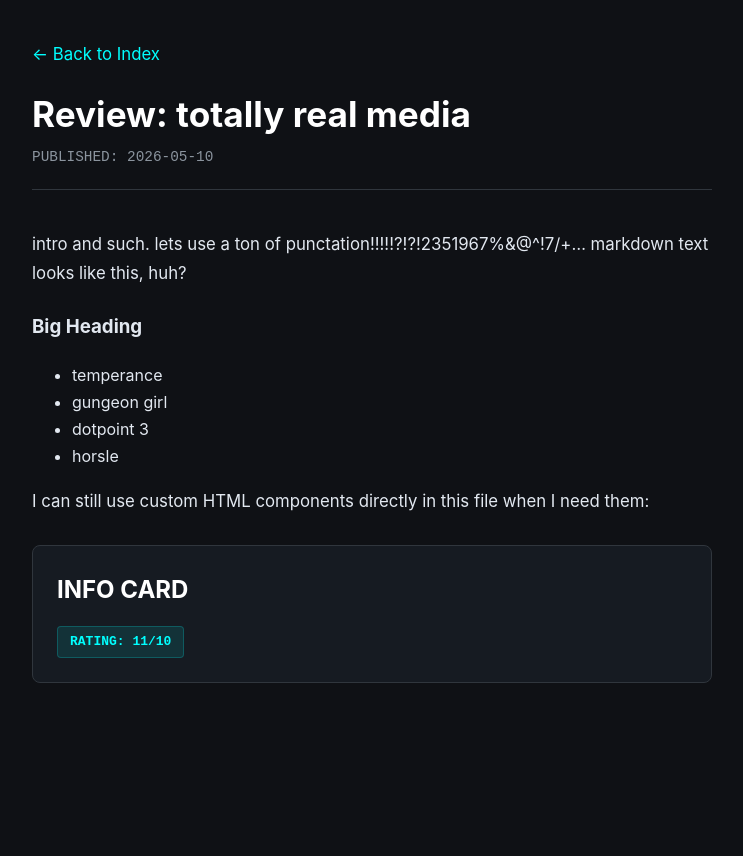
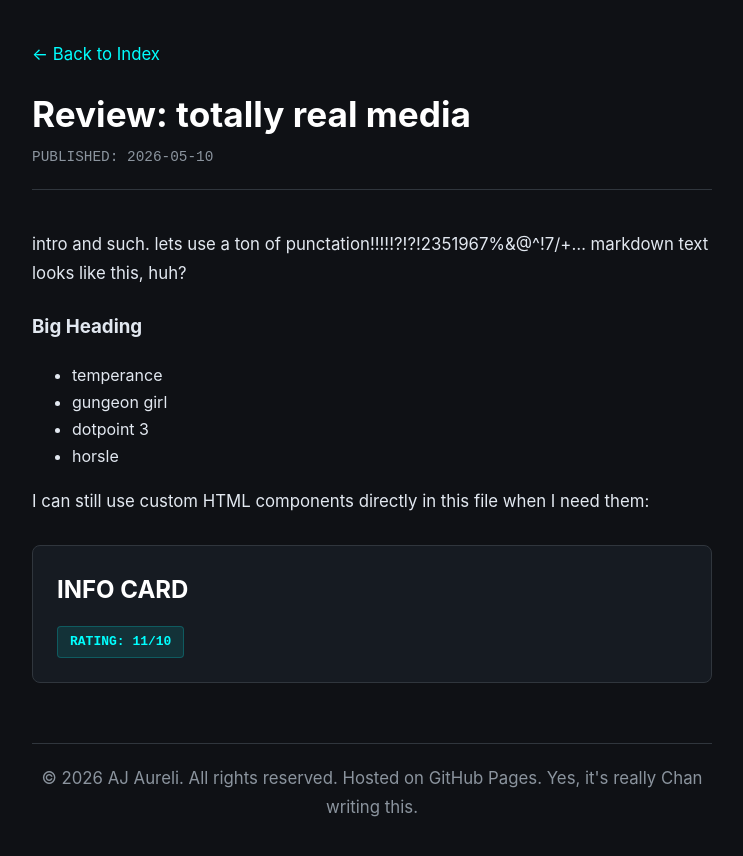
Before and after one commit to ailporf/ailporf.github.io, a Jekyll site: the page built from reviews/post-template.md, in a window 1280 px wide. Shown: the top 856 px of the page, without its empty margins (268-1011 px from the left). Built offline with Jekyll 4.4.1, drawn with Linux system fonts in a browser that asks for light colours.

Commit message:
Update post-template.md

```diff
--- a/reviews/post-template.md
+++ b/reviews/post-template.md
@@ -21,3 +21,6 @@ I can still use custom HTML components directly in this file when I need them:
         <div class="rating">RATING: 11/10</div>
     </div>
 </div>
+<footer>
+    <p>&copy; {{ "now" | date: "%Y" }} AJ Aureli. All rights reserved. Hosted on GitHub Pages. Yes, it's really Chan writing this.</p>
+</footer>
```
